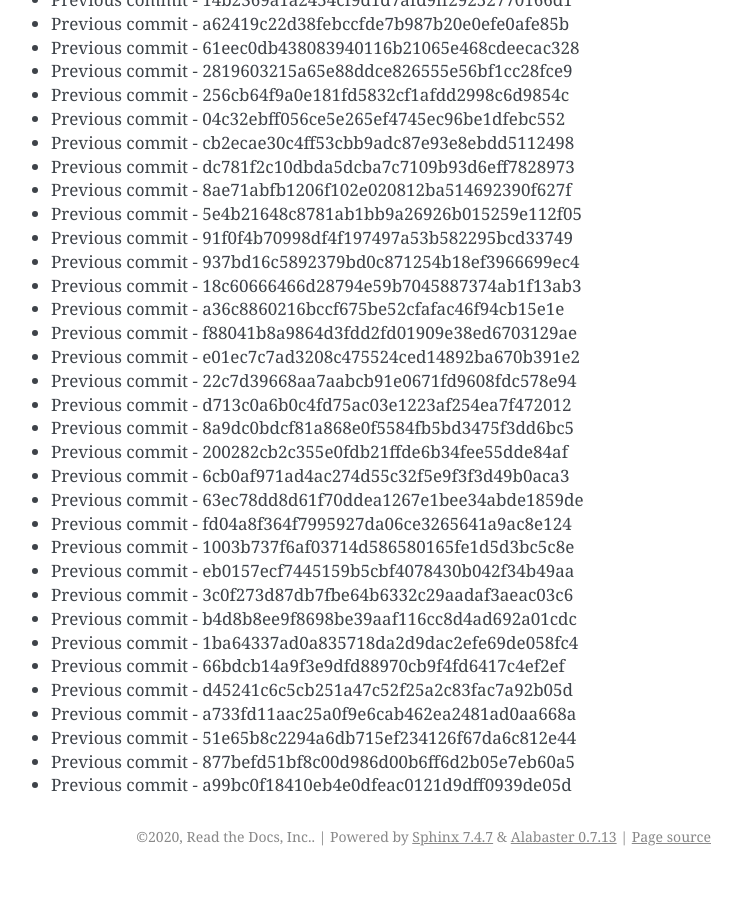
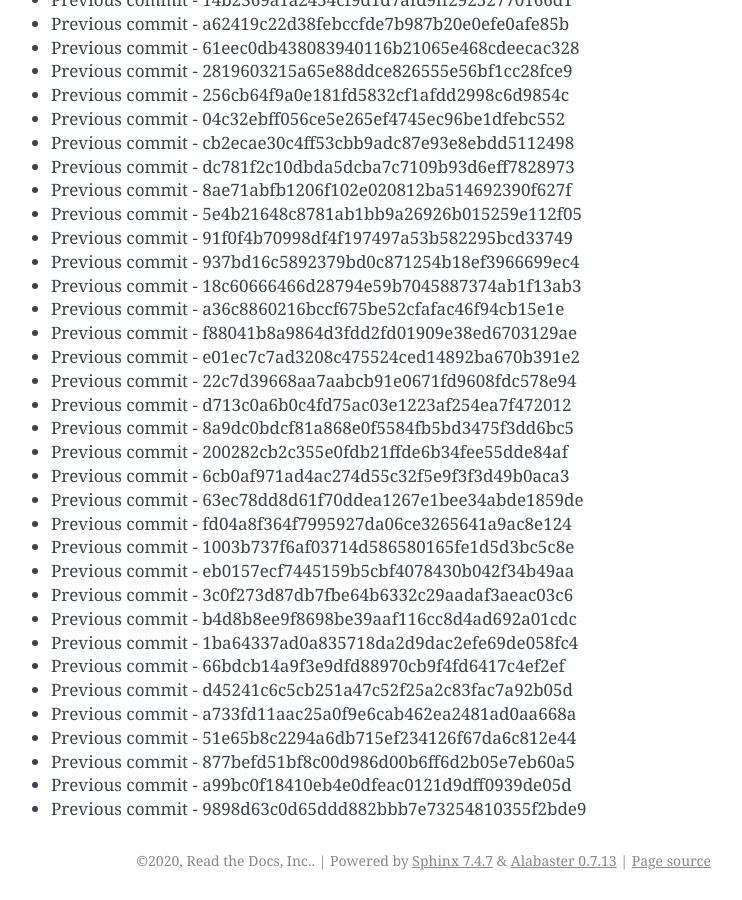
Before and after one commit to readthedocs/rtd-git-stresstest, a Sphinx documentation site: the page built from docs/updates.rst, in a window 1280 px wide and 900 px high, scrolled down 100531 px. Shown: the whole window, without its empty margins (399-1141 px from the left). Built offline with Sphinx 7.4.7, drawn with Linux system fonts in a browser that asks for light colours; before the commit the page ends 101407 px from its top, so only the background shows below that.

Commit message:
Generating commit from previous: 9898d63c0d65ddd882bbb7e73254810355f2bde9

```diff
--- a/docs/updates.rst
+++ b/docs/updates.rst
@@ -4256,3 +4256,4 @@ It can be tested for any performance characteristics.
 * Previous commit - 51e65b8c2294a6db715ef234126f67da6c812e44
 * Previous commit - 877befd51bf8c00d986d00b6ff6d2b05e7eb60a5
 * Previous commit - a99bc0f18410eb4e0dfeac0121d9dff0939de05d
+* Previous commit - 9898d63c0d65ddd882bbb7e73254810355f2bde9
```
